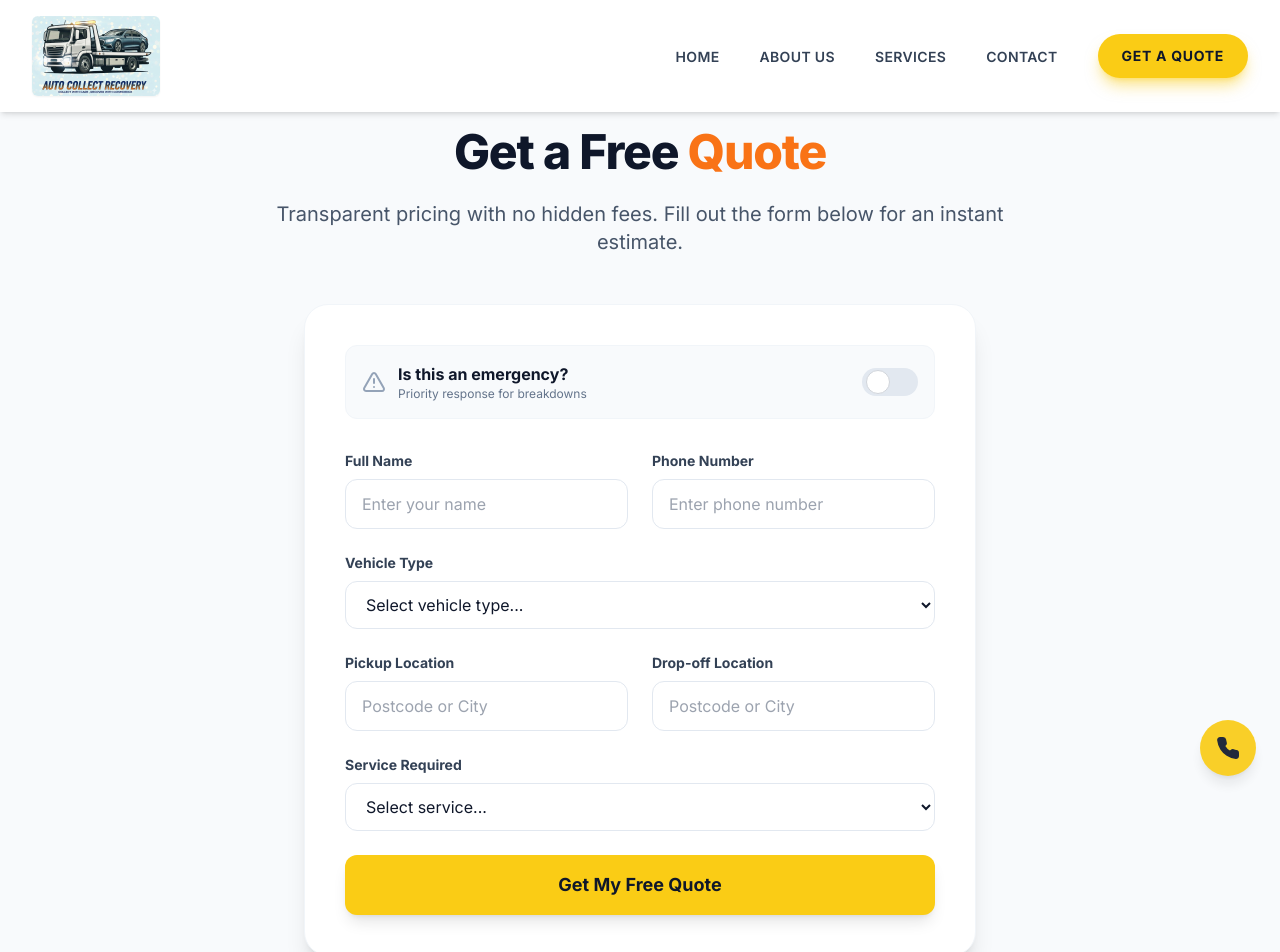
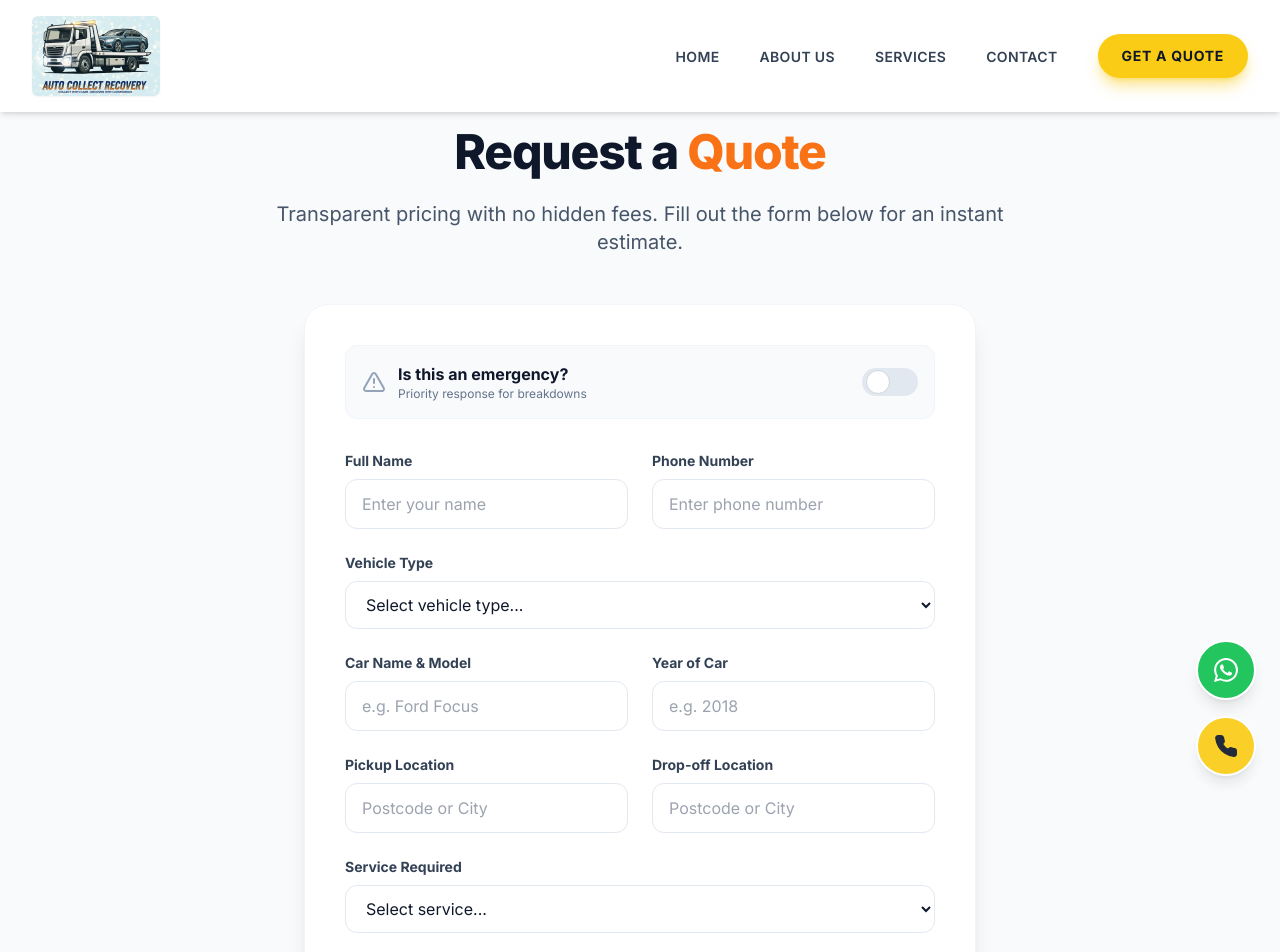
Before and after one commit to balajiprojects049-art/Auto-Collect-Recovery, a React (Vite) app: page /quote in a window 1280 px wide. Shown: the top 952 px of the page. Built offline with nearby package versions, Linux system fonts and the light colour scheme.

Commit message:
Update quote form, WhatsApp integration, and hero overlays

```diff
--- a/src/components/Layout.jsx
+++ b/src/components/Layout.jsx
@@ -21,22 +21,20 @@ export default function Layout({ children }) {
 
             {/* Floating Action Button - Mobile Only Usually, but good for Desktop too */}
             <div className="fixed bottom-6 right-6 z-40 flex flex-col gap-4">
-                {/*
                 <a
-          href="https://wa.me/447384228118"
+                    href="https://wa.me/917036215191"
                     target="_blank"
                     rel="noopener noreferrer"
-          className="bg-green-500 text-white p-4 rounded-full shadow-lg hover:bg-green-600 transition-transform hover:scale-110 flex items-center justify-center"
+                    className="bg-green-500 text-white p-4 rounded-full shadow-lg hover:bg-green-600 transition-transform hover:scale-110 flex items-center justify-center border-2 border-white"
                     aria-label="Chat on WhatsApp"
                 >
                     <svg viewBox="0 0 24 24" fill="currentColor" className="w-6 h-6">
-            <path d="M17.472 14.382c-.297-.149-1.758-.867-2.03-.967-.273-.099-.471-.148-.67.15-.197.297-.767.966-.94 1.164-.173.199-.347.223-.644.075-.297-.15-1.255-.463-2.39-1.475-.883-.788-1.48-1.761-1.653-2.059-.173-.297-.018-.458.13-.606.134-.133.298-.347.446-.52.149-.174.198-.298.298-.497.099-.198.05-.371-.025-.52-.075-.149-.669-1.612-.916-2.207-.242-.579-.487-.5-.669-.51-.173-.008-.371-.01-.57-.01-.198 0-.52.074-.792.372-.272.297-1.04 1.016-1.04 2.479 0 1.462 1.065 2.875 1.213 3.074.149.198 2.096 3.2 5.077 4.487.709.306 1.262.489 1.694.625.712.227 1.36.195 1.871.118.571-.085 1.758-.719 2.006-1.413.248-.694.248-1.289.173-1.413-.074-.124-.272-.198-.57-.347m-5.421 7.403h-.004a9.87 9.87 0 01-5.031-1.378l-.361-.214-3.741.982.998-3.648-.235-.374a9.86 9.86 0 01-1.51-5.26c.001-5.45 4.436-9.884 9.888-9.884 2.64 0 5.122 1.03 6.988 2.898a9.825 9.825 0 012.893 6.994c-.003 5.45-4.437 9.884-9.885 9.884m8.413-18.297A11.815 11.815 0 0012.05 0C5.495 0 .16 5.335.157 11.892c0 2.096.547 4.142 1.588 5.945L.057 24l6.305-1.654a11.882 11.882 0 005.683 1.448h.005c6.554 0 11.89-5.335 11.893-11.893a11.821 11.821 0 00-3.48-8.413z"/>
+                        <path d="M17.472 14.382c-.297-.149-1.758-.867-2.03-.967-.273-.099-.471-.148-.67.15-.197.297-.767.966-.94 1.164-.173.199-.347.223-.644.075-.297-.15-1.255-.463-2.39-1.475-.883-.788-1.48-1.761-1.653-2.059-.173-.297-.018-.458.13-.606.134-.133.298-.347.446-.52.149-.174.198-.298.298-.497.099-.198.05-.371-.025-.52-.075-.149-.669-1.612-.916-2.207-.242-.579-.487-.5-.669-.51-.173-.008-.371-.01-.57-.01-.198 0-.52.074-.792.372-.272.297-1.04 1.016-1.04 2.479 0 1.462 1.065 2.875 1.213 3.074.149.198 2.096 3.2 5.077 4.487.709.306 1.262.489 1.694.625.712.227 1.36.195 1.871.118.571-.085 1.758-.719 2.006-1.413.248-.694.248-1.289.173-1.413-.074-.124-.272-.198-.57-.347m-5.421 7.403h-.004a9.87 9.87 0 01-5.031-1.378l-.361-.214-3.741.982.998-3.648-.235-.374a9.86 9.86 0 01-1.51-5.26c.001-5.45 4.436-9.884 9.888-9.884 2.64 0 5.122 1.03 6.988 2.898a9.825 9.825 0 012.893 6.994c-.003 5.45-4.437 9.884-9.885 9.884m8.413-18.297A11.815 11.815 0 0012.05 0C5.495 0 .16 5.335.157 11.892c0 2.096.547 4.142 1.588 5.945L.057 24l6.305-1.654a11.882 11.882 0 005.683 1.448h.005c6.554 0 11.89-5.335 11.893-11.893a11.821 11.821 0 00-3.48-8.413z" />
                     </svg>
                 </a>
-        */}
                 <a
-                    href="tel:+447384228118"
-                    className="bg-brand-yellow text-brand-dark p-4 rounded-full shadow-lg hover:bg-yellow-400 transition-transform hover:scale-110 flex items-center justify-center animate-pulse"
+                    href="tel:+917036215191"
+                    className="bg-brand-yellow text-brand-dark p-4 rounded-full shadow-lg hover:bg-yellow-400 transition-transform hover:scale-110 flex items-center justify-center animate-pulse border-2 border-white"
                     aria-label="Call Emergency"
                 >
                     <Phone size={24} fill="currentColor" />
--- a/src/pages/Quote.jsx
+++ b/src/pages/Quote.jsx
@@ -11,6 +11,25 @@ export default function Quote() {
 
     const handleSubmit = (e) => {
         e.preventDefault();
+
+        const formData = new FormData(e.target);
+
+        const message = `NEW QUOTE REQUEST
+--------------------------------
+Emergency : ${isEmergency ? 'YES' : 'No'}
+Name      : ${formData.get('name')}
+Phone     : ${formData.get('phone')}
+Vehicle   : ${formData.get('vehicleType')}
+Car Model : ${formData.get('carModel')}
+Year      : ${formData.get('carYear')}
+Pickup    : ${formData.get('pickup')}
+Drop-off  : ${formData.get('dropoff')}
+Service   : ${formData.get('service')}
+--------------------------------`;
+
+        const whatsappUrl = `https://wa.me/917036215191?text=${encodeURIComponent(message)}`;
+        window.open(whatsappUrl, '_blank');
+
         setSubmitted(true);
         window.scrollTo(0, 0);
     };
@@ -44,7 +63,7 @@ export default function Quote() {
                     animate={{ opacity: 1, y: 0 }}
                     className="text-center max-w-3xl mx-auto mb-12"
                 >
-                    <h1 className="text-4xl md:text-5xl font-extrabold mb-6 text-brand-dark">Get a Free <span className="text-brand-orange">Quote</span></h1>
+                    <h1 className="text-4xl md:text-5xl font-extrabold mb-6 text-brand-dark">Request a <span className="text-brand-orange">Quote</span></h1>
                     <p className="text-xl text-slate-600">
                         Transparent pricing with no hidden fees. Fill out the form below for an instant estimate.
                     </p>
@@ -74,17 +93,17 @@ export default function Quote() {
                         <div className="grid md:grid-cols-2 gap-6">
                             <div>
                                 <label className="block text-sm font-bold text-slate-700 mb-2">Full Name</label>
-                                <input type="text" className="w-full px-4 py-3 rounded-xl border border-slate-200 focus:border-brand-orange focus:ring-2 focus:ring-brand-orange/20 outline-none transition-all" placeholder="Enter your name" required />
+                                <input type="text" name="name" className="w-full px-4 py-3 rounded-xl border border-slate-200 focus:border-brand-orange focus:ring-2 focus:ring-brand-orange/20 outline-none transition-all" placeholder="Enter your name" required />
                             </div>
                             <div>
                                 <label className="block text-sm font-bold text-slate-700 mb-2">Phone Number</label>
-                                <input type="tel" className="w-full px-4 py-3 rounded-xl border border-slate-200 focus:border-brand-orange focus:ring-2 focus:ring-brand-orange/20 outline-none transition-all" placeholder="Enter phone number" required />
+                                <input type="tel" name="phone" className="w-full px-4 py-3 rounded-xl border border-slate-200 focus:border-brand-orange focus:ring-2 focus:ring-brand-orange/20 outline-none transition-all" placeholder="Enter phone number" required />
                             </div>
                         </div>
 
                         <div>
                             <label className="block text-sm font-bold text-slate-700 mb-2">Vehicle Type</label>
-                            <select className="w-full px-4 py-3 rounded-xl border border-slate-200 focus:border-brand-orange focus:ring-2 focus:ring-brand-orange/20 outline-none transition-all bg-white" required>
+                            <select name="vehicleType" className="w-full px-4 py-3 rounded-xl border border-slate-200 focus:border-brand-orange focus:ring-2 focus:ring-brand-orange/20 outline-none transition-all bg-white" required>
                                 <option value="">Select vehicle type...</option>
                                 <option value="car">Car (Sedan/Hatchback)</option>
                                 <option value="suv">SUV / 4x4</option>
@@ -96,18 +115,29 @@ export default function Quote() {
 
                         <div className="grid md:grid-cols-2 gap-6">
                             <div>
+                                <label className="block text-sm font-bold text-slate-700 mb-2">Car Name & Model</label>
+                                <input type="text" name="carModel" className="w-full px-4 py-3 rounded-xl border border-slate-200 focus:border-brand-orange focus:ring-2 focus:ring-brand-orange/20 outline-none transition-all" placeholder="e.g. Ford Focus" required />
+                            </div>
+                            <div>
+                                <label className="block text-sm font-bold text-slate-700 mb-2">Year of Car</label>
+                                <input type="number" name="carYear" className="w-full px-4 py-3 rounded-xl border border-slate-200 focus:border-brand-orange focus:ring-2 focus:ring-brand-orange/20 outline-none transition-all" placeholder="e.g. 2018" min="1900" max="2099" required />
+                            </div>
+                        </div>
+
+                        <div className="grid md:grid-cols-2 gap-6">
+                            <div>
                                 <label className="block text-sm font-bold text-slate-700 mb-2">Pickup Location</label>
-                                <input type="text" className="w-full px-4 py-3 rounded-xl border border-slate-200 focus:border-brand-orange focus:ring-2 focus:ring-brand-orange/20 outline-none transition-all" placeholder="Postcode or City" required />
+                                <input type="text" name="pickup" className="w-full px-4 py-3 rounded-xl border border-slate-200 focus:border-brand-orange focus:ring-2 focus:ring-brand-orange/20 outline-none transition-all" placeholder="Postcode or City" required />
                             </div>
                             <div>
                                 <label className="block text-sm font-bold text-slate-700 mb-2">Drop-off Location</label>
-                                <input type="text" className="w-full px-4 py-3 rounded-xl border border-slate-200 focus:border-brand-orange focus:ring-2 focus:ring-brand-orange/20 outline-none transition-all" placeholder="Postcode or City" required />
+                                <input type="text" name="dropoff" className="w-full px-4 py-3 rounded-xl border border-slate-200 focus:border-brand-orange focus:ring-2 focus:ring-brand-orange/20 outline-none transition-all" placeholder="Postcode or City" required />
                             </div>
                         </div>
 
                         <div>
                             <label className="block text-sm font-bold text-slate-700 mb-2">Service Required</label>
-                            <select defaultValue={initialService} className="w-full px-4 py-3 rounded-xl border border-slate-200 focus:border-brand-orange focus:ring-2 focus:ring-brand-orange/20 outline-none transition-all bg-white" required>
+                            <select name="service" defaultValue={initialService} className="w-full px-4 py-3 rounded-xl border border-slate-200 focus:border-brand-orange focus:ring-2 focus:ring-brand-orange/20 outline-none transition-all bg-white" required>
                                 <option value="">Select service...</option>
                                 <option value="Car Breakdown Recovery">Car Breakdown Recovery</option>
                                 <option value="Car Transportation">Car Transportation</option>
@@ -118,7 +148,7 @@ export default function Quote() {
                         </div>
 
                         <button type="submit" className={`w-full py-4 rounded-xl font-bold text-lg shadow-lg transition-all transform hover:-translate-y-1 ${isEmergency ? 'bg-red-600 hover:bg-red-700 text-white animate-pulse' : 'btn-primary'}`}>
-                            {isEmergency ? 'REQUEST EMERGENCY ASSISTANCE' : 'Get My Free Quote'}
+                            {isEmergency ? 'REQUEST EMERGENCY ASSISTANCE' : 'Submit Quote'}
                         </button>
                     </form>
                 </motion.div>
```
Lines whose indentation alone changed are shown as unchanged.
